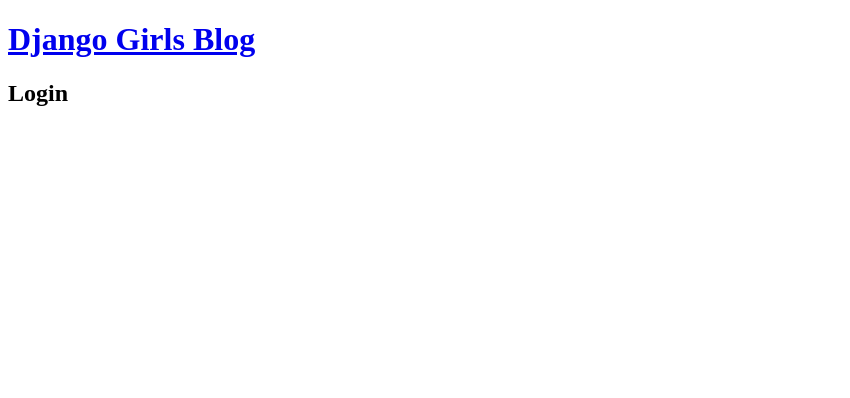
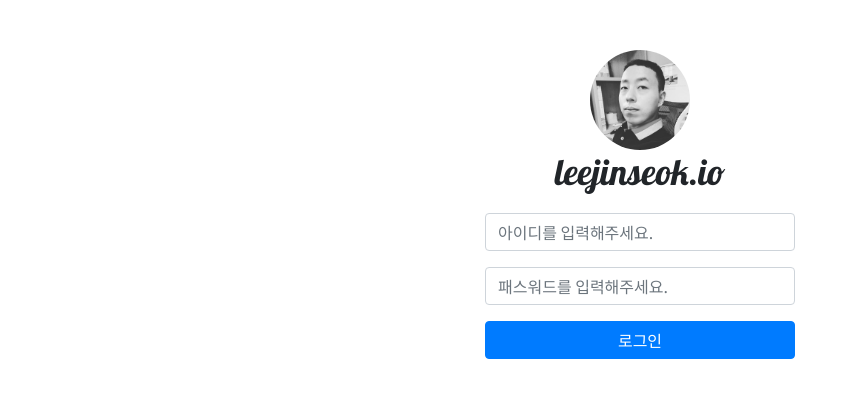
Before and after one commit to leejinseok/leejinseok.io, a Django app: page /blog/ in a window 1280 px wide. Shown: the top 398 px of the page, without its empty margins (0-850 px from the left). Run offline with Django 3.2, Linux system fonts and the light colour scheme; parts of the project's set-up code (start-up, migrations or seed data) failed here and were passed over; some libraries are stand-ins or nearby versions; some web fonts are replaced.

Commit message:
관리자 로그인 페이지

```diff
--- /dev/null
+++ b/back-end/myblog/blog/static/blog/css/app.css
@@ -0,0 +1,3 @@
+@import url(https://fonts.googleapis.com/earlyaccess/notosanskr.css);
+@import url(https://cdn.rawgit.com/moonspam/NanumSquare/master/nanumsquare.css);
+@import url('https://fonts.googleapis.com/css?family=Lobster');
--- /dev/null
+++ b/back-end/myblog/blog/static/blog/css/index.css
@@ -0,0 +1,29 @@
+form {
+  max-width: 340px !important;
+  margin-top: 20px;
+}
+
+.profile {
+  width: 100px;
+  height: 100px;
+  position: relative;
+  margin-left: auto;
+  margin-right: auto;
+  border-radius: 50%;
+  overflow: hidden;
+  margin-top: 50px;
+}
+
+.profile img {
+  position: absolute;
+  left: 50%;
+  top: 50%;
+  transform: translate(-50%, -50%);
+  width: 100%;
+}
+
+.title {
+  font-size: 36px;
+  font-family: 'Lobster', sans-serif;
+  text-align: center;
+}
--- /dev/null
+++ b/back-end/myblog/blog/static/blog/css/reset.css
@@ -0,0 +1,147 @@
+/*
+=====================================
+CSS RESET
+=====================================
+*/
+html, body, div, span, object, iframe,
+h1, h2, h3, h4, h5, h6, p, blockquote, pre,
+abbr, address, cite, code,
+del, dfn, em, img, ins, kbd, q, samp,
+small, strong, sub, sup, var,
+b, i,
+dl, dt, dd, ol, ul, li,
+fieldset, form, label, legend,
+table, caption, tbody, tfoot, thead, tr, th, td,
+article, aside, canvas, details, figcaption, figure,
+footer, header, hgroup, menu, nav, section, summary,
+time, mark, audio, video {
+    margin: 0;
+    padding: 0;
+    border: 0;
+    outline: 0;
+    font-size: 100%;
+    vertical-align: baseline;
+}
+
+body {
+    line-height: 1;
+}
+
+article, aside, details, figcaption, figure,
+footer, header, hgroup, menu, nav, section {
+    display: block;
+}
+
+ul li {
+    list-style: none;
+}
+
+a {
+    margin: 0;
+    padding: 0;
+    border: 0;
+    vertical-align: baseline;
+    background: transparent;
+    text-decoration: none;
+    color: inherit;
+    display: inline-block;
+}
+
+img {
+    vertical-align: bottom;
+}
+
+/*
+=====================================
+COMMON SYSTEM
+=====================================
+*/
+
+input, textarea, select, button {
+  font-family: 'Noto Sans KR', sans-serif;
+}
+
+.wrapper {
+    max-width: 1200px;
+    margin: 0 auto;
+}
+
+.clearfix:after {
+    content: "";
+    display: block;
+    clear: both;
+}
+
+.table_cell {
+    display: table-cell;
+    vertical-align: middle;
+}
+
+
+/*
+=====================================
+GRID SYSTEM
+=====================================
+*/
+[class*="col-"] {
+    width: 100%;
+    float: left;
+    padding: 10px;
+    box-sizing: border-box;
+}
+
+.col-right {
+    float: right;
+}
+
+.col-fit {
+    padding: 0;
+}
+
+.col-1 {
+    width: 8.33%;
+}
+
+.col-2 {
+    width: 16.66%;
+}
+
+.col-3 {
+    width: 25%;
+}
+
+.col-4 {
+    width: 33.33%;
+}
+
+.col-5 {
+    width: 41.66%;
+}
+
+.col-6 {
+    width: 50%;
+}
+
+.col-7 {
+    width: 58.33%;
+}
+
+.col-8 {
+    width: 66.66%;
+}
+
+.col-9 {
+    width: 75%;
+}
+
+.col-10 {
+    width: 83.33%;
+}
+
+.col-11 {
+    width: 91.66%;
+}
+
+.col-12 {
+    width: 100%;
+}
--- a/back-end/myblog/blog/templates/blog/base.html
+++ b/back-end/myblog/blog/templates/blog/base.html
@@ -1,17 +1,25 @@
+{% load static %}
 <!DOCTYPE html>
 <html lang="en">
 <head>
   <meta charset="UTF-8">
   <meta name="viewport" content="width=device-width, initial-scale=1.0">
   <meta http-equiv="X-UA-Compatible" content="ie=edge">
+  <link rel="stylesheet" href="https://stackpath.bootstrapcdn.com/bootstrap/4.1.3/css/bootstrap.min.css" integrity="sha384-MCw98/SFnGE8fJT3GXwEOngsV7Zt27NXFoaoApmYm81iuXoPkFOJwJ8ERdknLPMO" crossorigin="anonymous">
+  <link rel="stylesheet" href="{% static 'blog/css/app.css' %}">
+  <link rel="stylesheet" href="{% static 'blog/css/reset.css' %}">
+  {% for val in css %}
+    <link rel="stylesheet" href="{% static val %}">
+  {% endfor %}
   <title>leejinseok.io</title>
 </head>
 <body>
-  <div class="page-header">
-      <h1><a href="/">Django Girls Blog</a></h1>
-  </div>
 
   {% block content %}
   {% endblock %}
+
+  {% for val in js %}
+    <script src="{% static val %}"></script>
+  {% endfor %}
 </body>
 </html>
--- a/back-end/myblog/blog/templates/blog/index.html
+++ b/back-end/myblog/blog/templates/blog/index.html
@@ -1,5 +1,31 @@
 {% extends 'blog/base.html' %}
 
 {% block content %}
-    <h2>Login</h2>
+{% load static %}
+
+  <div class="profile">
+    <img src="{% static 'blog/images/profile.jpg' %}" alt="">
+  </div>
+
+  <h2 class="title">
+    leejinseok.io
+  </h2>
+
+  <form class="container full-width">
+    <div class="form-group">
+      <input
+        type="email"
+        class="form-control"
+        aria-describedby="emailHelp"
+        placeholder="아이디를 입력해주세요.">
+    </div>
+    <div class="form-group">
+      <input
+        type="password"
+        class="form-control"
+        id="exampleInputPassword1"
+        placeholder="패스워드를 입력해주세요.">
+    </div>
+    <button type="submit" class="btn btn-primary btn-block">로그인</button>
+  </form>
 {% endblock %}
--- a/back-end/myblog/blog/views.py
+++ b/back-end/myblog/blog/views.py
@@ -2,4 +2,13 @@
 
 # Create your views here.
 def index(request):
-    return render(request, 'blog/index.html', {})
+  context = {
+    'css': [
+      'blog/css/index.css'
+    ],
+    'js': [
+      'blog/js/index.js'
+    ]
+  }
+
+  return render(request, 'blog/index.html', context)
```
Also changed, not shown: back-end/myblog/blog/static/blog/images/profile.jpg (added), back-end/myblog/blog/static/blog/images/profile_2.jpg (added), back-end/myblog/blog/static/blog/js/index.js (added).
